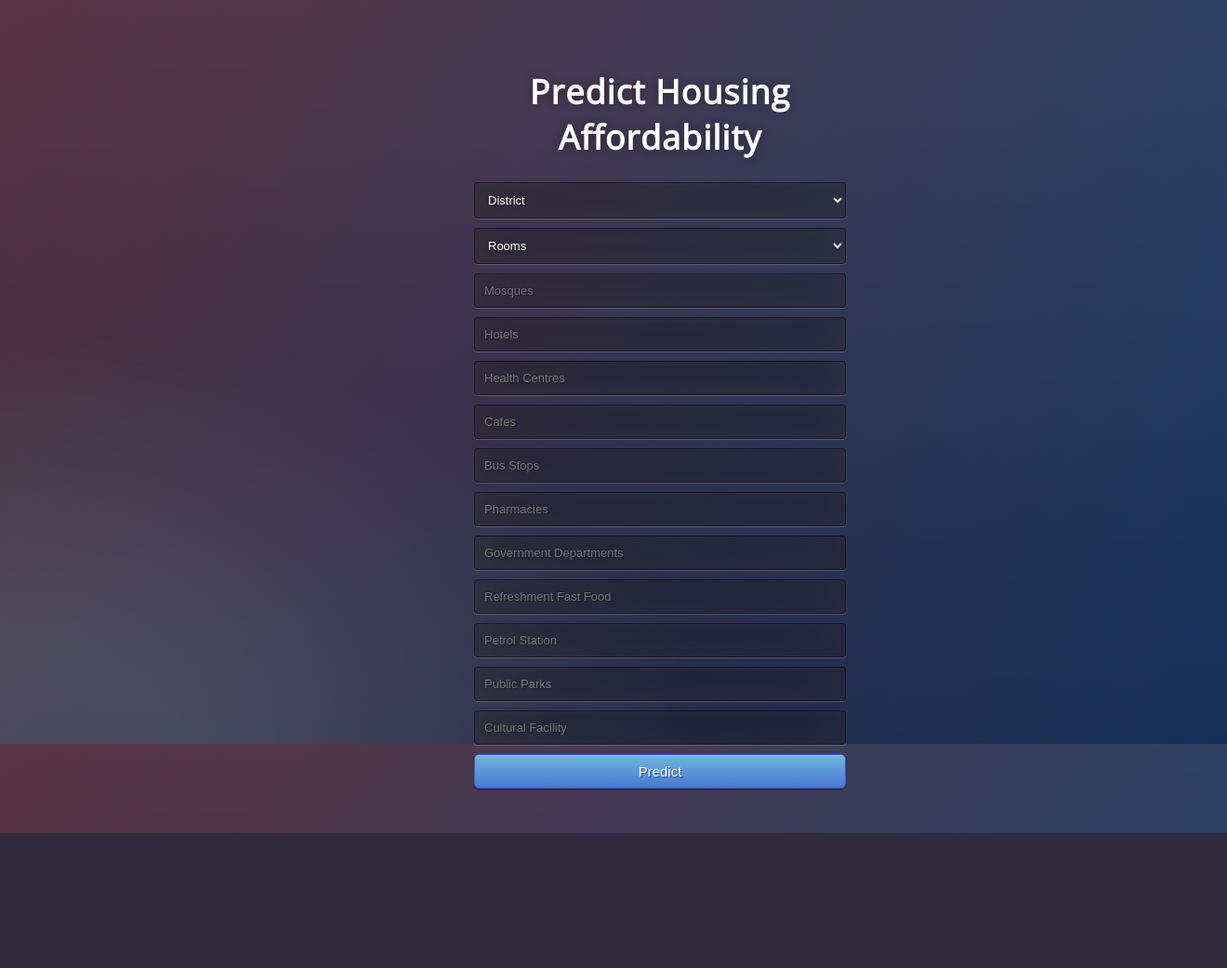
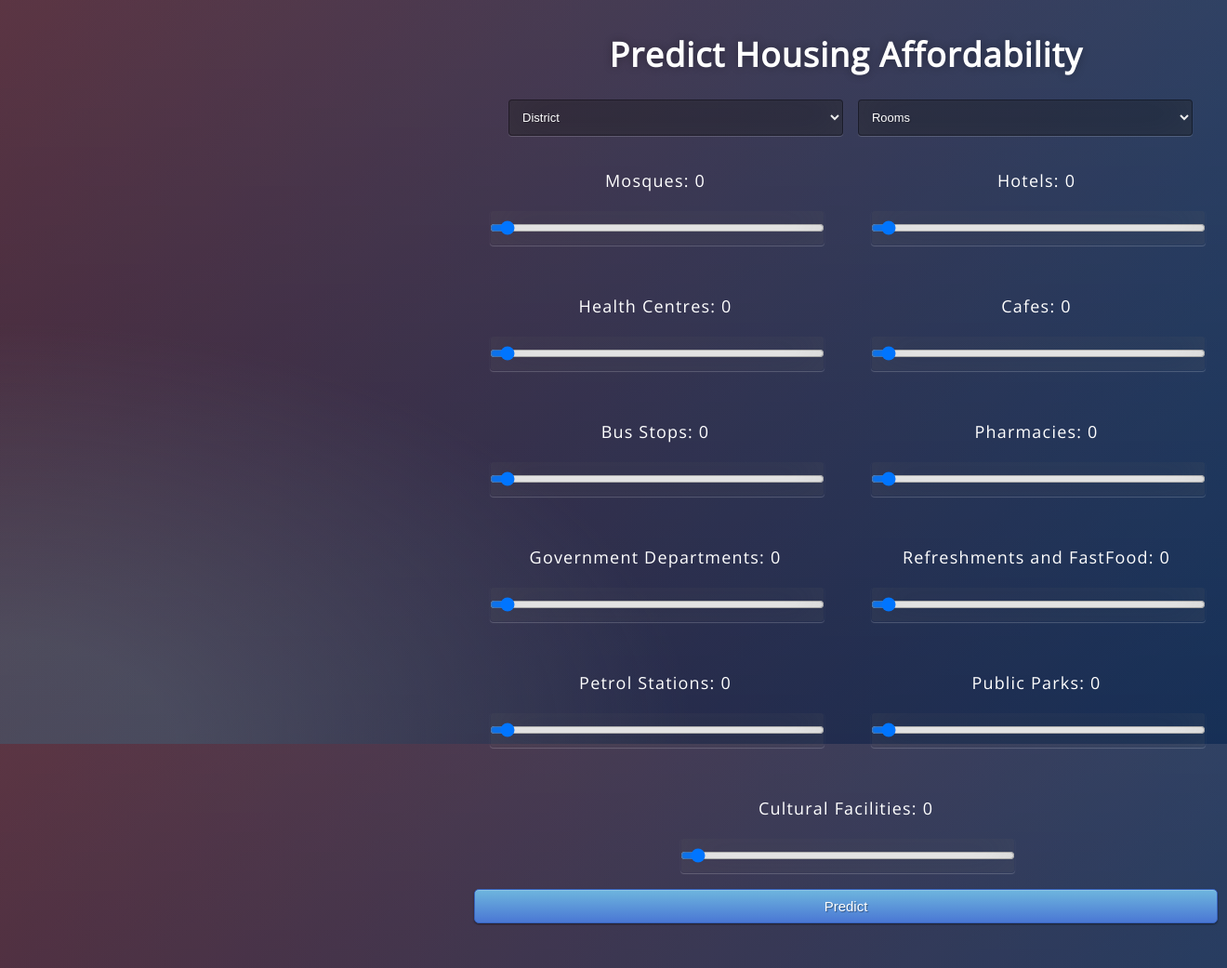
Before and after one commit to VolodymyrPuyul/predicting-house-affordability, a Flask app: page / in a window 1320 px wide. Shown: the whole page at 93% size. Before the commit the page ends 896 px from the top, so only its background shows below. Run offline with Flask 2, Linux system fonts and the light colour scheme; parts of the project's set-up code (start-up, migrations or seed data) failed here and were passed over.

Commit message:
Replace inputs with range sliders and change layout
2 inputs per line

```diff
--- a/static/style.css
+++ b/static/style.css
@@ -32,10 +32,10 @@ body {
 }
 .login {
 	position: absolute;
-	top: 25%;
+	top: 20%;
 	left: 50%;
 	margin: -150px 0 0 -150px;
-	width:400px;
+	width:800px;
 	height:400px;
 }
 
@@ -63,10 +63,15 @@ input {
 
 input:focus { box-shadow: inset 0 -5px 45px rgba(100,100,100,0.4), 0 1px 1px rgba(255,255,255,0.2); }
 
+.slidecontainer {
+	width: 45%;
+	display: inline;
+}
 
 select {
-	width: 100%;
+	width: 45%;
 	margin-bottom: 10px;
+	margin-left: 10px;
 	background: rgba(0, 0, 0, 0.3);
 	border: none;
 	outline: none;
@@ -84,7 +89,21 @@ select {
 	transition: box-shadow .5s ease;
 }
 option {
-	background: rgba(0, 0, 0, 0.849);
+	background: rgba(47, 145, 238, 0.849);
 }
 
 select:focus { box-shadow: inset 0 -5px 45px rgba(100,100,100,0.4), 0 1px 1px rgba(255,255,255,0.2); }
+
+
+.flex-container {
+	display: flex;
+	height: 800px;
+	width: 800px;
+	flex-wrap: wrap;
+	gap: 10px 20px;
+}
+
+.flex-item {
+	width: 45%;
+	margin: auto;
+}
--- a/templates/home.html
+++ b/templates/home.html
@@ -8,15 +8,18 @@
 <link href='https://fonts.googleapis.com/css?family=Hind:300' rel='stylesheet' type='text/css'>
 <link href='https://fonts.googleapis.com/css?family=Open+Sans+Condensed:300' rel='stylesheet' type='text/css'>
 <link type="text/css" rel="stylesheet" href="{{ url_for('static', filename='./style.css') }}">
+</head>
 
-</head>
 
 <body>
  <div class="login">
 	<h1>Predict Housing Affordability</h1>
 
      <!-- Form to enter new data for predictions  -->
+
     <form action="{{ url_for('predict')}}"method="POST">
+      <div>
+
       <select name="District_code" required = "required">
         <option value="" disabled selected>District</option>
         <option value="0">Asharij</option>
@@ -67,7 +70,7 @@
         <option value="45">Sweihan</option>
         <option value="46">Western_Mahadir</option>
         <option value="47">Zayed_City</option>
-      </select><br>
+      </select>
 
       <select name="rooms" required = "required">
         <option value="" disabled selected>Rooms</option>
@@ -78,19 +81,79 @@
         <option value="4">4 Bed Rooms</option>
         <option value="5">5 Bed Rooms</option>
         <option value="6">6 Bed Rooms</option>
-      </select><br>
+      </select>
 
-      <input type="text" name="Mosques_1_km" placeholder="Mosques" required="required" /><br>
-      <input type="text" name="Hotels_1_km" placeholder="Hotels" required="required" /><br>
-      <input type="text" name="HealthCentres_1_km" placeholder="Health Centres" required="required" /><br>
-      <input type="text" name="cafes_1_km" placeholder="Cafes" required="required" /><br>
-      <input type="text" name="BusStops_1_km" placeholder="Bus Stops" required="required" /><br>
-      <input type="text" name="Pharmacy_1_km" placeholder="Pharmacies" required="required" /><br>
-      <input type="text" name="Governement_department_1_km" placeholder="Government Departments" required="required" /><br>
-      <input type="text" name="Refreshment_fastFood_1_km" placeholder="Refreshment Fast Food" required="required" /><br>
-      <input type="text" name="PetrolStation_1_km" placeholder="Petrol Station" required="required" /><br>
-      <input type="text" name="Public_Parks_1_km" placeholder="Public Parks" required="required" /><br>
-      <input type="text" name="Cultural_Facility_1_km" placeholder="Cultural Facility" required="required" /><br>
+    </div>
+    <div class="flex-container">
+
+      <div class="slidecontainer flex-item">
+        <p>Mosques: <span id="mosques"></span></p>
+        <input type="range" name="Mosques_1_km" min="0" max="20" value="0" class="slider" id="mosqueRange"><br>
+
+      </div>
+
+      <div class="slidecontainer flex-item">
+        <p>Hotels: <span id="hotels"></span></p>
+        <input type="range" name="Hotels_1_km" min="0" max="20" value="0" class="slider" id="hotelRange"><br>
+
+      </div>
+
+
+      <div class="slidecontainer flex-item">
+        <p>Health Centres: <span id="healthCentres"></span></p>
+        <input type="range" name="HealthCentres_1_km" min="0" max="20" value="0" class="slider" id="hCentreRange"><br>
+
+      </div>
+
+      <div class="slidecontainer flex-item">
+        <p>Cafes: <span id="cafes"></span></p>
+        <input type="range" name="cafes_1_km" min="0" max="20" value="0" class="slider" id="cafeRange"><br>
+
+      </div>
+
+      <div class="slidecontainer flex-item">
+        <p>Bus Stops: <span id="busStops"></span></p>
+        <input type="range" name="BusStops_1_km" min="0" max="20" value="0" class="slider" id="busRange"><br>
+
+      </div>
+
+      <div class="slidecontainer flex-item">
+        <p>Pharmacies: <span id="pharmacies"></span></p>
+        <input type="range" name="Pharmacy_1_km" min="0" max="20" value="0" class="slider" id="pharmacyRange"><br>
+
+      </div>
+
+      <div class="slidecontainer flex-item">
+        <p>Government Departments: <span id="governmentD"></span></p>
+        <input type="range" name="Governement_department_1_km" min="0" max="20" value="0" class="slider" id="gDRange"><br>
+
+      </div>
+
+      <div class="slidecontainer flex-item">
+        <p>Refreshments and FastFood: <span id="refreshmentFF"></span></p>
+        <input type="range" name="Refreshment_fastFood_1_km" min="0" max="20" value="0" class="slider" id="rFFRange"><br>
+
+      </div>
+            <div class="slidecontainer flex-item">
+        <p>Petrol Stations: <span id="petrolS"></span></p>
+        <input type="range" name="PetrolStation_1_km" min="0" max="20" value="0" class="slider" id="petrolRange"><br>
+
+      </div>
+
+      <div class="slidecontainer flex-item">
+        <p>Public Parks: <span id="publicP"></span></p>
+        <input type="range" name="Public_Parks_1_km" min="0" max="20" value="0" class="slider" id="publicParkRange"><br>
+
+      </div>
+
+      <div class="slidecontainer flex-item">
+        <p>Cultural Facilities: <span id="culturalF"></span></p>
+        <input type="range" name="Cultural_Facility_1_km" min="0" max="20" value="0" class="slider" id="culturalFacRange"><br>
+
+      </div>
+      </div>
+
+
 
 
       <button type="submit" class="btn btn-primary btn-block btn-large">Predict</button>
@@ -103,5 +166,96 @@
  </div>
  {{pred}}
 
+
+ <script>
+
+  // Display the default slider value
+  document.getElementById("mosques").innerHTML = document.getElementById("mosqueRange").value;
+
+  // Update the current slider value (each time you drag the slider handle)
+  document.getElementById("mosqueRange").oninput = function() {
+    document.getElementById("mosques").innerHTML = this.value;
+  }
+
+
+  document.getElementById("hotels").innerHTML = document.getElementById("hotelRange").value; // Display the default slider value
+
+  // Update the current slider value (each time you drag the slider handle)
+  document.getElementById("hotelRange").oninput = function() {
+    document.getElementById("hotels").innerHTML = this.value;
+  }
+
+  document.getElementById("healthCentres").innerHTML = document.getElementById("hCentreRange").value; // Display the default slider value
+
+  // Update the current slider value (each time you drag the slider handle)
+  document.getElementById("hCentreRange").oninput = function() {
+    document.getElementById("healthCentres").innerHTML = this.value;
+  }
+
+  document.getElementById("cafes").innerHTML = document.getElementById("cafeRange").value; // Display the default slider value
+
+  // Update the current slider value (each time you drag the slider handle)
+  document.getElementById("cafeRange").oninput = function() {
+    document.getElementById("cafes").innerHTML = this.value;
+  }
+
+
+  document.getElementById("busStops").innerHTML = document.getElementById("busRange").value; // Display the default slider value
+
+  // Update the current slider value (each time you drag the slider handle)
+  document.getElementById("busRange").oninput = function() {
+    document.getElementById("busStops").innerHTML = this.value;
+  }
+
+
+  document.getElementById("pharmacies").innerHTML = document.getElementById("pharmacyRange").value; // Display the default slider value
+
+  // Update the current slider value (each time you drag the slider handle)
+  document.getElementById("pharmacyRange").oninput = function() {
+    document.getElementById("pharmacies").innerHTML = this.value;
+  }
+
+
+  document.getElementById("governmentD").innerHTML = document.getElementById("gDRange").value; // Display the default slider value
+
+  // Update the current slider value (each time you drag the slider handle)
+  document.getElementById("gDRange").oninput = function() {
+    document.getElementById("governmentD").innerHTML = this.value;
+  }
+
+
+  document.getElementById("refreshmentFF").innerHTML = document.getElementById("rFFRange").value; // Display the default slider value
+
+  // Update the current slider value (each time you drag the slider handle)
+  document.getElementById("rFFRange").oninput = function() {
+    document.getElementById("refreshmentFF").innerHTML = this.value;
+  }
+
+
+  document.getElementById("petrolS").innerHTML = document.getElementById("petrolRange").value; // Display the default slider value
+
+  // Update the current slider value (each time you drag the slider handle)
+  document.getElementById("petrolRange").oninput = function() {
+    document.getElementById("petrolS").innerHTML = this.value;
+  }
+
+
+  document.getElementById("publicP").innerHTML = document.getElementById("publicParkRange").value; // Display the default slider value
+
+  // Update the current slider value (each time you drag the slider handle)
+  document.getElementById("publicParkRange").oninput = function() {
+    document.getElementById("publicP").innerHTML = this.value;
+  }
+
+  var slider = document.getElementById("culturalFacRange");
+  var output = document.getElementById("culturalF");
+  document.getElementById("culturalF").innerHTML = document.getElementById("culturalFacRange").value; // Display the default slider value
+
+  // Update the current slider value (each time you drag the slider handle)
+  document.getElementById("culturalFacRange").oninput = function() {
+    document.getElementById("culturalF").innerHTML = this.value;
+  }
+</script>
+
 </body>
 </html>
```
Also changed, not shown: 1 other file.
